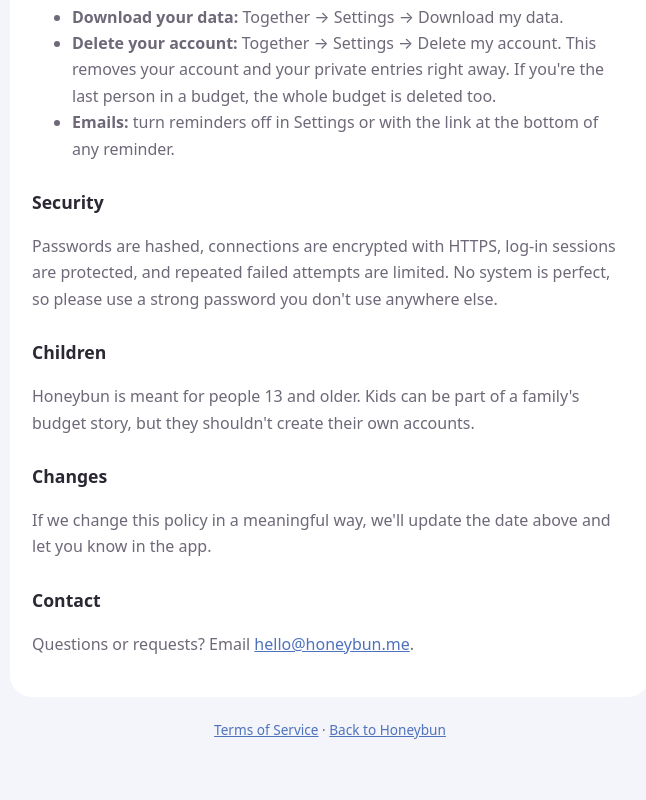
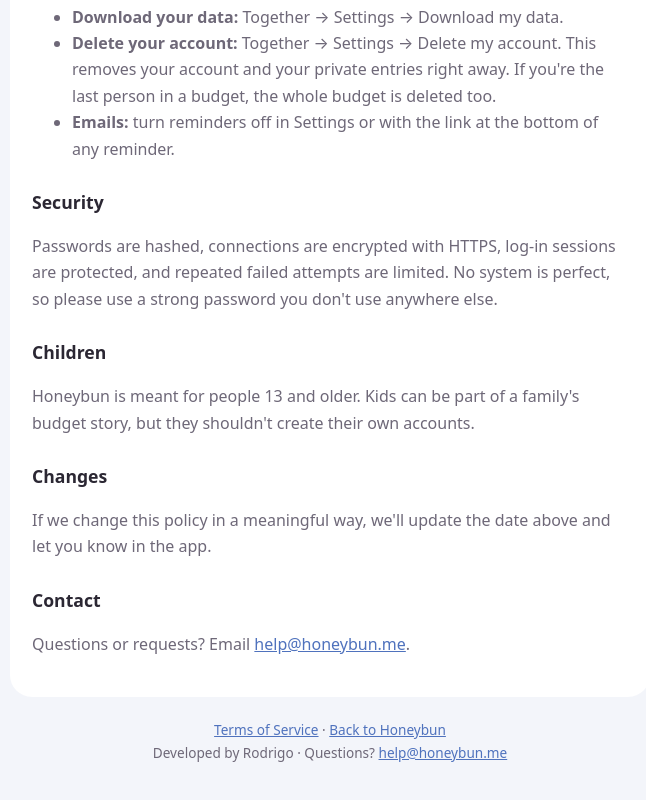
Before and after one commit to mustache-1/honeybun, a website: page public/privacy.html in a window 1280 px wide. Shown: the part 1543-2343 px from the top of the page, without its empty margins (310-956 px from the left). Drawn offline with Linux system fonts and the light colour scheme.

Commit message:
Change contact email and footer information
Updated contact email and added developer credit.

```diff
--- a/public/privacy.html
+++ b/public/privacy.html
@@ -56,7 +56,7 @@
 <p>If we change this policy in a meaningful way, we'll update the date above and let you know in the app.</p>
 
 <h2>Contact</h2>
-<p>Questions or requests? Email <a href="mailto:hello@honeybun.me">hello@honeybun.me</a>.</p>
+<p>Questions or requests? Email <a href="mailto:help@honeybun.me">help@honeybun.me</a>.</p>
 </article>
-<footer><a href="/terms.html">Terms of Service</a> · <a href="/">Back to Honeybun</a></footer>
+<footer><a href="/terms.html">Terms of Service</a> · <a href="/">Back to Honeybun</a> <br>Developed by Rodrigo · Questions? <a href="mailto:help@honeybun.me">help@honeybun.me</a></footer>
 </main></body></html>
```
